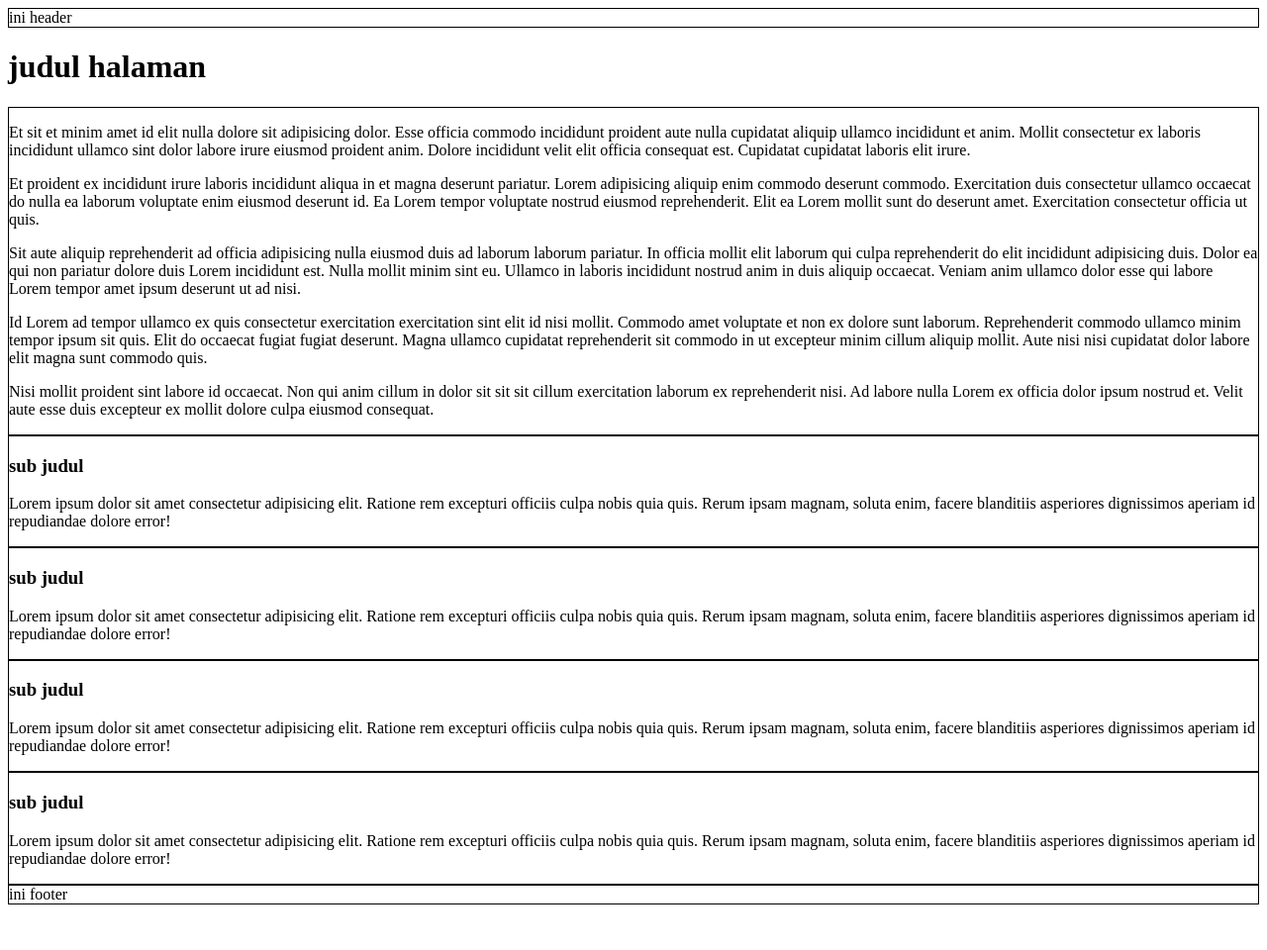
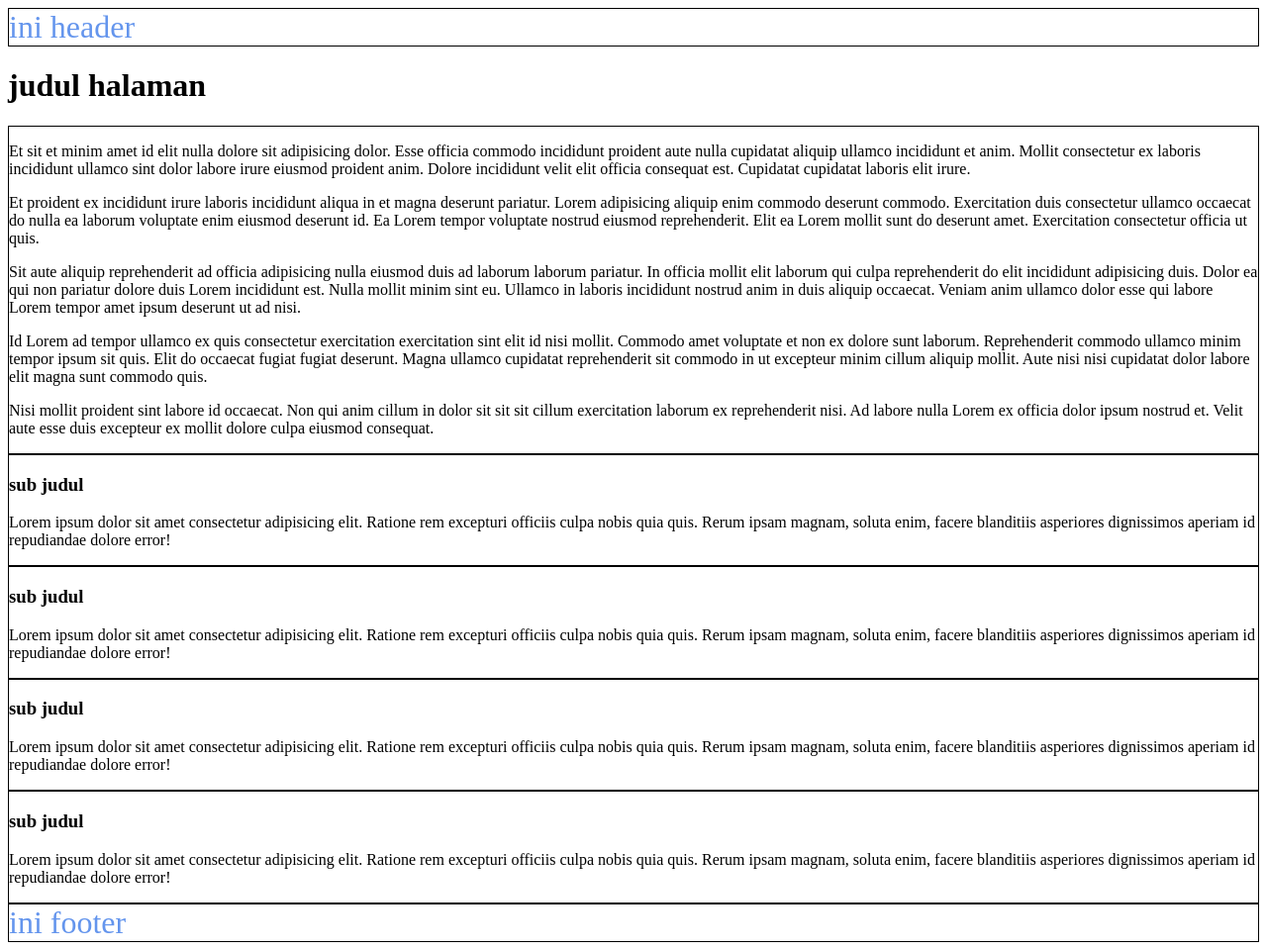
Before and after one commit to billatorya/modulpraktikum2css, a plain HTML site: page index.html in a window 1280 px wide. Shown: the whole page at 99% size. Before the commit the page ends 922 px from the top, so only its background shows below. Drawn offline with Linux system fonts and the light colour scheme.

Commit message:
header change

```diff
--- a/index.html
+++ b/index.html
@@ -9,7 +9,15 @@
     .border-sample{
         border:thin solid black;
     }
-</style>
+    header{
+           color: #6495ED;
+           font-size: 24pt;
+       }
+       footer{
+           color: rgb(100, 149, 237);
+           font-size: 24pt;
+       }
+    </style>
 </head>
 <body>
     <header class='border-sample'> ini header</header>
```
